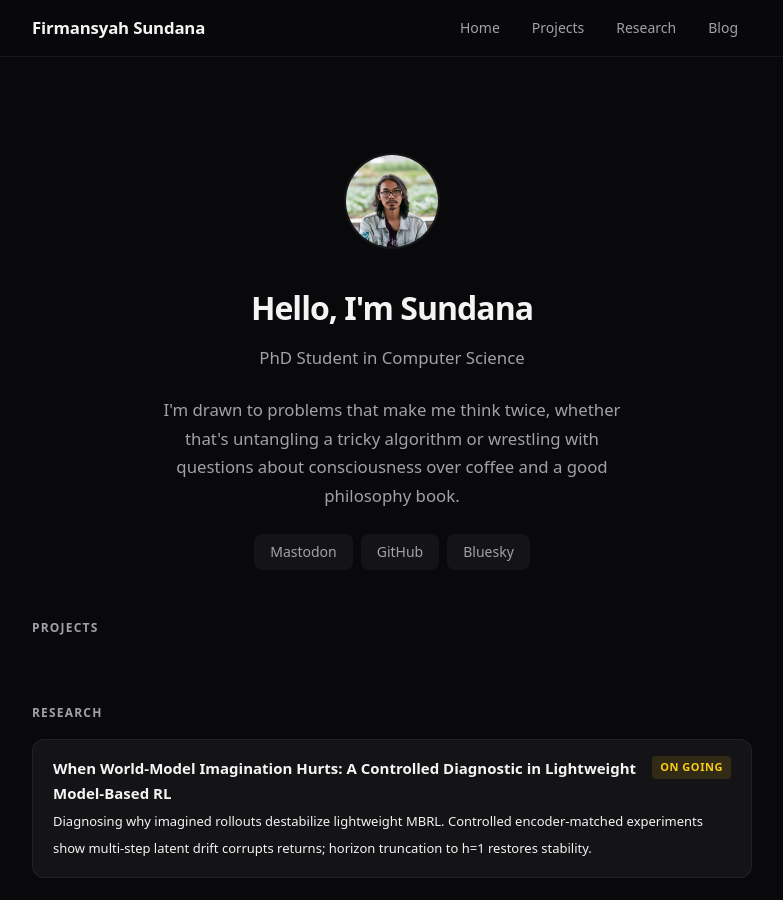
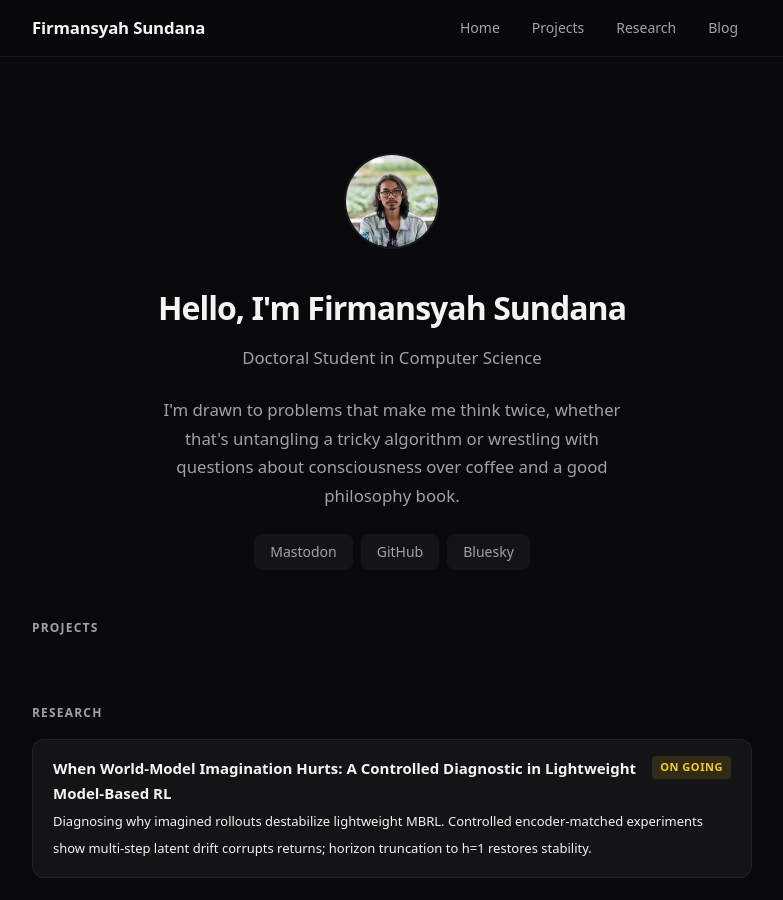
Before and after one commit to sundana/sundana.github.io, a Jekyll site: the page built from index.html, in a window 1280 px wide and 900 px high. Shown: the whole window, without its empty margins (248-1031 px from the left). Built offline with Jekyll 4.4.1, drawn with Linux system fonts in a browser that asks for light colours.

Commit message:
change role from Ph.D to Doctoral Student and use full name instead of last name.

```diff
--- a/index.html
+++ b/index.html
@@ -5,8 +5,8 @@ layout: default
 <div class="container">
   <div class="hero">
     <img src="/img/firmansyahsundana.JPG" alt="Firmansyah Sundana" />
-    <h1>Hello, I'm Sundana</h1>
-    <p class="hero-role">PhD Student in Computer Science</p>
+    <h1>Hello, I'm Firmansyah Sundana</h1>
+    <p class="hero-role">Doctoral Student in Computer Science</p>
     <p>I'm drawn to problems that make me think twice, whether that's untangling a tricky algorithm or wrestling with
       questions about consciousness over coffee and a good philosophy book.</p>
     <div class="social">
```
